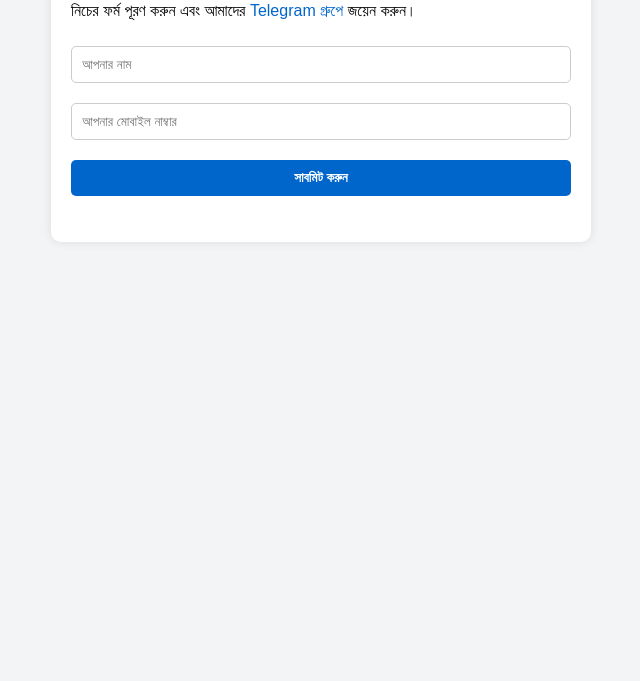
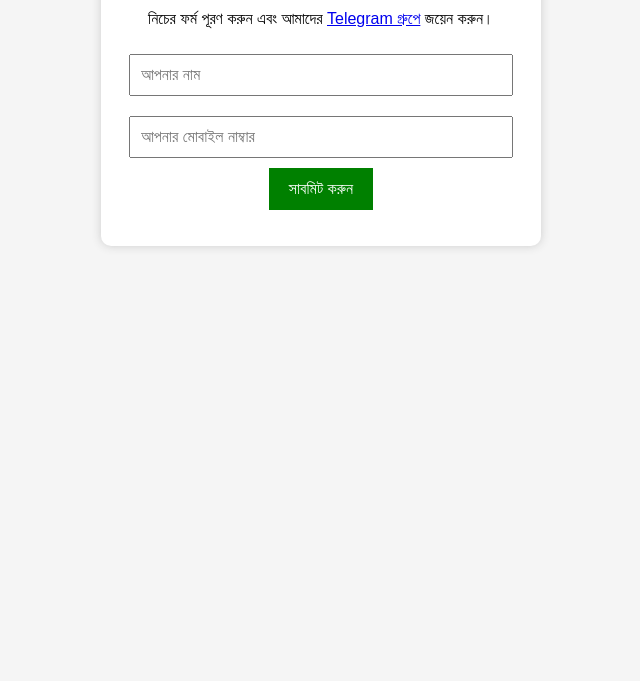
Before and after one commit to asmsajib789/Lottery, a plain HTML site: page index.html in a window 1280 px wide. Shown: the part 119-800 px from the top of the page, without its empty margins (319-959 px from the left). Drawn offline with Linux system fonts and the light colour scheme.

Commit message:
Update style.css

```diff
--- a/style.css
+++ b/style.css
@@ -1,36 +1,41 @@
 body {
-  font-family: sans-serif;
-  background: #f3f4f6;
+  font-family: 'Arial', sans-serif;
+  background: #f5f5f5;
   padding: 20px;
-  margin: 0;
+  text-align: center;
 }
+
 .container {
-  max-width: 500px;
+  max-width: 400px;
   margin: auto;
-  background: #fff;
+  background: white;
+  border-radius: 10px;
   padding: 20px;
-  border-radius: 10px;
-  box-shadow: 0 0 10px rgba(0,0,0,0.1);
+  box-shadow: 0 0 10px #ccc;
 }
-input, button {
-  width: 100%;
+
+input, select {
+  width: 90%;
   padding: 10px;
   margin: 10px 0;
+  font-size: 16px;
+}
+
+button {
+  padding: 12px 20px;
+  background-color: green;
+  color: white;
+  border: none;
+  font-size: 16px;
+  cursor: pointer;
+}
+
+.join-btn {
+  display: inline-block;
+  background-color: #0088cc;
+  color: white;
+  padding: 10px 15px;
+  margin-bottom: 10px;
+  text-decoration: none;
   border-radius: 5px;
-  border: 1px solid #ccc;
-  box-sizing: border-box;
 }
-button {
-  background: #06c;
-  color: #fff;
-  border: none;
-  cursor: pointer;
-  font-weight: 600;
-}
-button:hover {
-  background: #005bb5;
-}
-a {
-  color: #06c;
-  text-decoration: none;
-}
```
